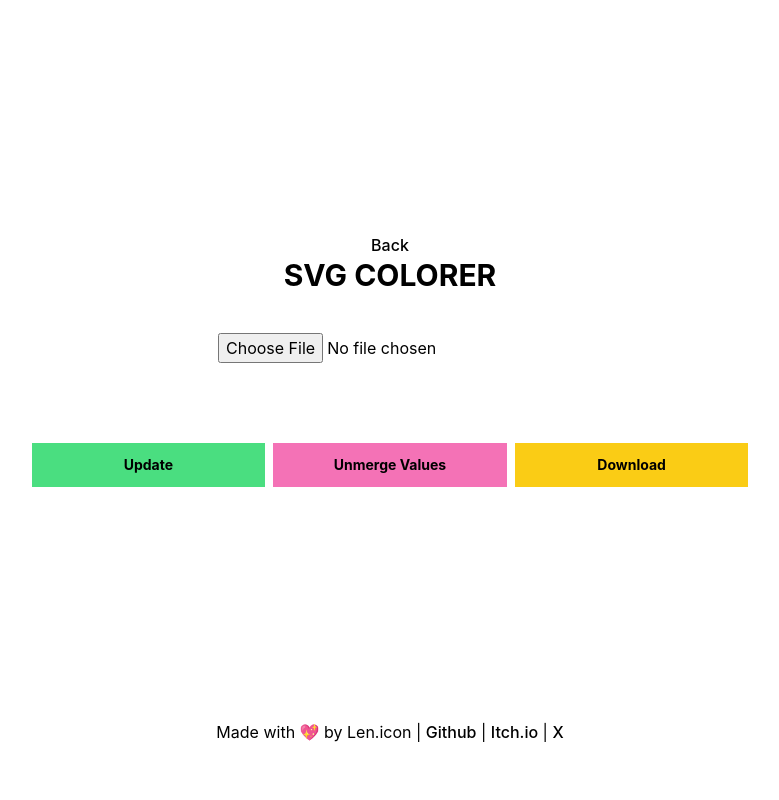
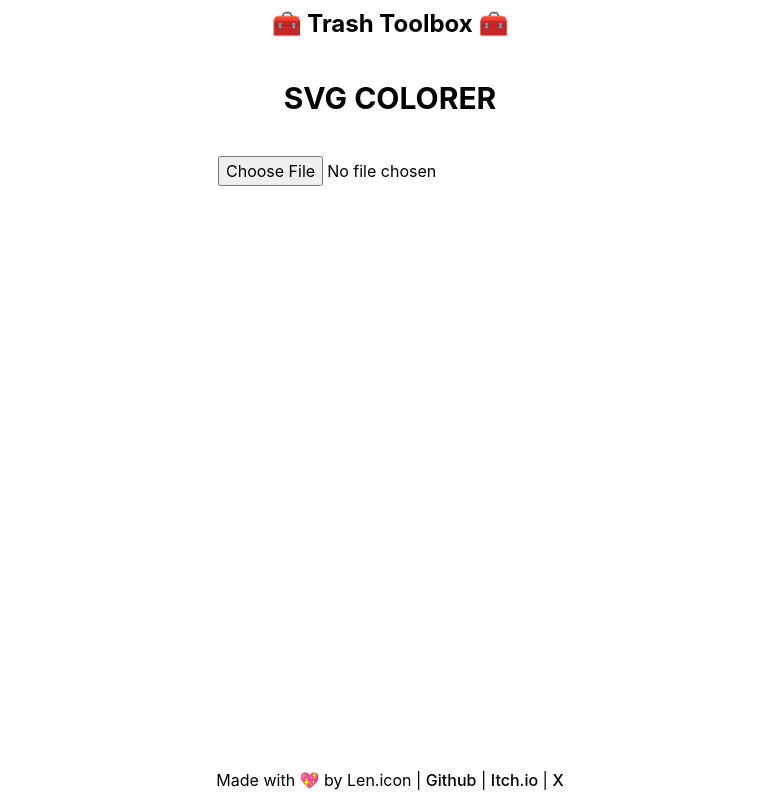
Before and after one commit to Lenicon/trashtoolbox, a React (Vite) app: page /svg-colorer in a window 1280 px wide. Shown: the whole page, without its empty margins (250-1029 px from the left). Built offline with nearby package versions, Linux system fonts and the light colour scheme.

Commit message:
updated header and footer

```diff
--- a/src/App.tsx
+++ b/src/App.tsx
@@ -6,6 +6,8 @@ import { links } from "./components/links"
 function App() {
   return (
     <BrowserRouter>
+    {window.location.pathname!="/"? <header className="text-center fixed top-2 bg-white w-full text-2xl font-bold"><a href="/">🧰 Trash Toolbox 🧰</a></header>:<></>}
+
     <Routes>
       <Route path="/" element={<Home/>}/>
 
@@ -18,7 +20,7 @@ function App() {
 
 
     </Routes>
-      <footer className="text-center">Made with 💖 by Len.icon | <a target='_blank' href="https://github.com/Lenicon">Github</a> | <a target='_blank' href="https://lenicon.itch.io">Itch.io</a> | <a target='_blank' href="https://x.com/LeniconDev">X</a></footer>
+      <footer className="text-center fixed bottom-2 bg-white w-full">Made with 💖 by Len.icon | <a className="social" target='_blank' href="https://github.com/Lenicon">Github</a> | <a className="social" target='_blank' href="https://lenicon.itch.io">Itch.io</a> | <a className="social" target='_blank' href="https://x.com/LeniconDev">X</a></footer>
     </BrowserRouter>
   )
 }
--- a/src/index.css
+++ b/src/index.css
@@ -6,7 +6,11 @@
   font-family: Inter, system-ui, Avenir, Helvetica, Arial, sans-serif;
 }
 
-a {
+html, body {
+  background-color: white;
+}
+
+.social {
   font-weight: 500;
   text-decoration: inherit;
 }
--- a/src/pages/Home.tsx
+++ b/src/pages/Home.tsx
@@ -2,7 +2,7 @@ import { links } from "../components/links";
 
 export default function Home() {
   return (
-    <div className="h-[90vh] flex flex-col items-center">
+    <div className="h-full flex flex-col items-center">
       <div className="flex flex-col gap-2 items-center">
         <h1 className="md:text-[4rem] text-4xl leading-none font-bold pt-8 text-center">🧰 Trash Toolbox 🧰</h1>
         <p className="md:text-2xl text-base pb-16 text-center">{'Stuff I made (in a hurry) to help myself'}</p>
--- a/src/pages/SvgColorer.tsx
+++ b/src/pages/SvgColorer.tsx
@@ -6,6 +6,7 @@ import { colornames } from "../config/colors";
 export default function SvgColorer() {
     let colorReg = new RegExp('('+colornames.join('|')+')', "gi")
 
+    const [fileAvailable, setFileAvailable] = useState(false);
     const [fillObj, setfillObj] = useState<any>({});
     const [mergeObj, setMergeObj] = useState<any>({});
     const [mergeArray, setMergeArray] = useState<any>([]);
@@ -21,6 +22,7 @@ export default function SvgColorer() {
         let fr = new FileReader();
 
         fr.onload = function () {
+            setFileAvailable(true);
 
             // let clean = result.split
 
@@ -105,15 +107,14 @@ export default function SvgColorer() {
     }, []);
 
     return (
-        <div className="w-screen h-[90vh] flex flex-col justify-center items-center">
+        <div className="h-[50vh] flex flex-col items-center">
 
-            <a href="/">Back</a>
-            <h1 className="text-3xl font-bold pb-10">SVG COLORER</h1>
+            <h1 className="text-3xl font-bold pt-[5rem] pb-10">SVG COLORER</h1>
 
             <div className="md:w-[80vw] w-screen flex items-center flex-col">
-                <input aria-label="upload-file" className="pb-5" type='file' id='myFile' name='filename' accept="svg" onChange={(e) => { handleFileUpload(e); }} />
+                <input aria-label="upload-file" className="pb-5" type='file' id='myFile' name='filename' accept=".svg" onChange={(e) => { handleFileUpload(e); }} />
 
-                <div className="pt-5 flex flex-col gap-3 w-full">
+                <div className={`pt-5 flex flex-col gap-3 w-full ${fileAvailable?'':'hidden'}`}>
 
                     {/* UNMERGED */}
                     {!merge ? <div className="flex flex-wrap md:gap-3 gap-5 pb-2 items-center justify-center">{Object.keys(fillObj).map((key: string, id: number) => (
```
